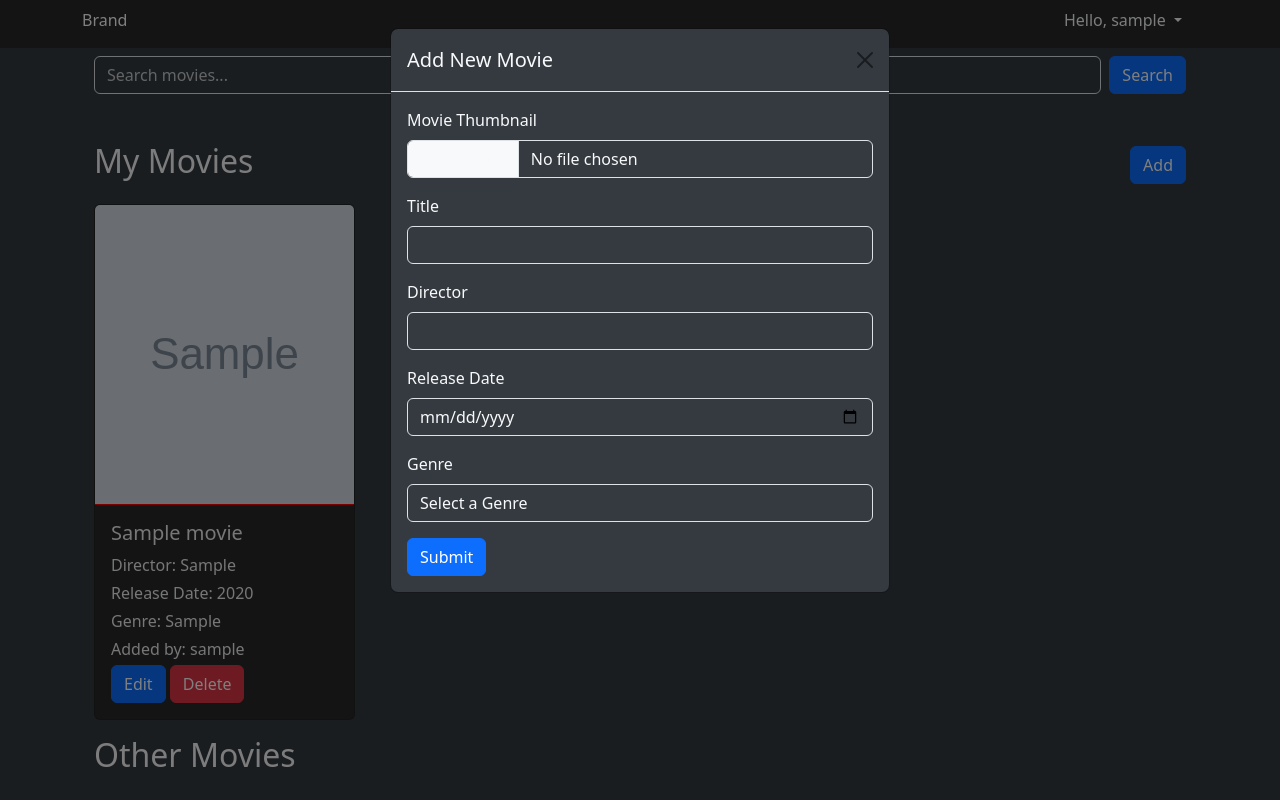
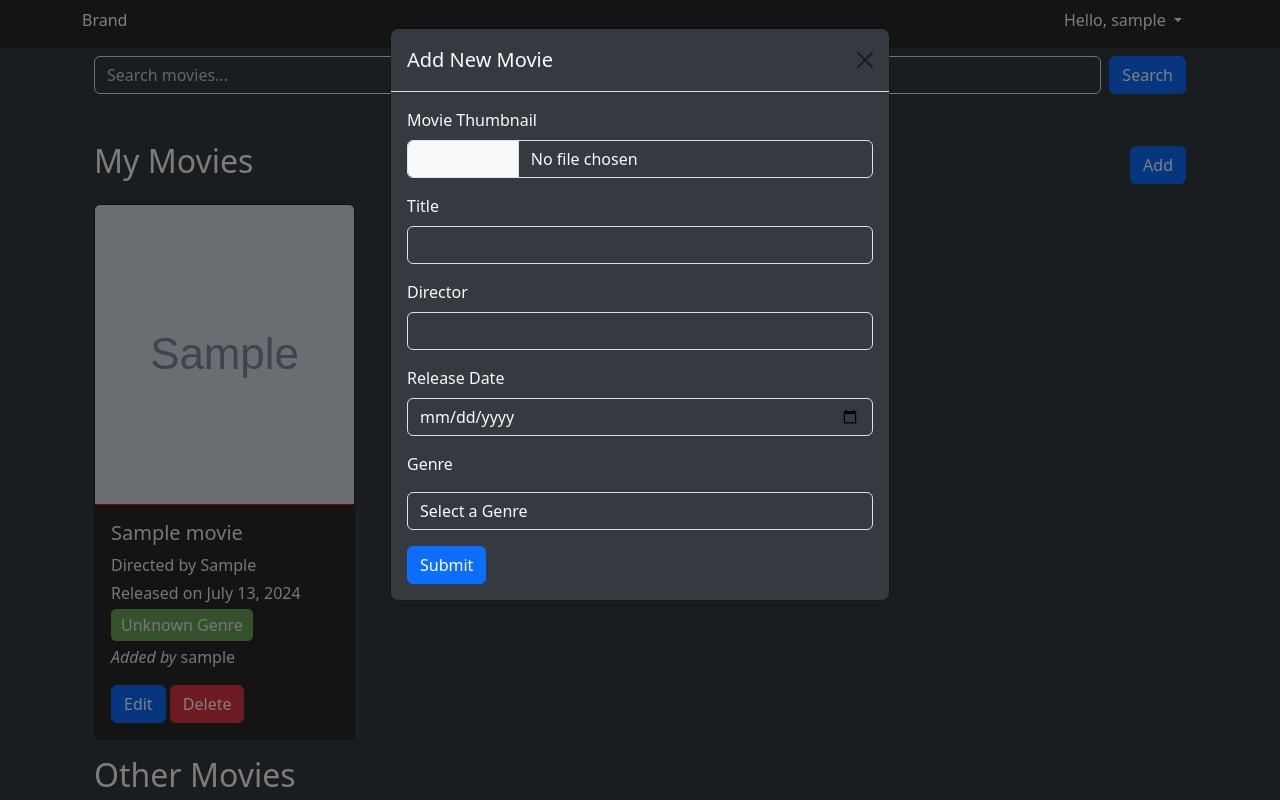
Before and after one commit to BustedElbow/IT6, a PHP site: page /index.php in a window 1280 px wide, after a click on "Add". Run offline with PHP 8.4, Linux system fonts and the light colour scheme; the visitor is signed in with stand-in values (Sample User, id 1); tables that the repository leaves empty or names only in its code hold one stand-in row (values such as "Sample post"); grey boxes marked "Sample" are stand-in pictures; some libraries are stand-ins or nearby versions.

Commit message:
changed the date format and added genre background color

```diff
--- a/partials/addmodal.php
+++ b/partials/addmodal.php
@@ -25,10 +25,12 @@
           </div>
           <div class="mb-3">
             <label for="movieGenre" class="form-label">Genre</label>
+            <div id="genreTags" class="mt-2">
               <select class="form-control" id="movieGenre" name="genre">
                 <option value="">Select a Genre</option>
                 <option value="Action">Action</option>
                 <option value="Comedy">Comedy</option>
+                <option value="Cartoon">Cartoon</option>
                 <option value="Drama">Drama</option>
                 <option value="Fantasy">Fantasy</option>
                 <option value="Horror">Horror</option>
@@ -37,6 +39,7 @@
                 <option value="Thriller">Thriller</option>
               </select>
             </div>
+          </div>
           <button type="submit" class="btn btn-primary">Submit</button>
         </form>
       </div>
--- a/partials/movielist.php
+++ b/partials/movielist.php
@@ -42,20 +42,32 @@ if (!empty($search)) {
   </div>
   <div class="row gx-3">
     <?php
+    $genreColors = [
+      "Action" => "#68a357", // Dark Green
+      "Comedy" => "#68a357", // Dark Green
+      "Cartoon" => "#68a357", // Dark Green
+      "Drama" => "#68a357", // Dark Green
+      "Fantasy" => "#68a357", // Dark Green
+      "Horror" => "#68a357", // Dark Green
+      "Mystery" => "#68a357", // Dark Green
+      "Romance" => "#68a357" // Dark Green
+    ];
     $hasMovies = false;
     foreach ($movies as $movie):
       if ($_SESSION['userID'] == ($movie['userID'] ?? null)):
-        $hasMovies = true; ?>
+        $hasMovies = true;
+        $genreColor = $genreColors[$movie['genre']] ?? '#68a357'; // Default to white if genre not found
+        $genreText = array_key_exists($movie['genre'], $genreColors) ? htmlspecialchars($movie['genre']) : 'Unknown Genre'; // Check if genre is known
+        ?>
         <div class="col-lg-3 col-md-4 mb-3">
           <div class="card card-color w-auto">
             <img src="<?= !empty($movie['imagePath']) ? '../src/images/movies/' . htmlspecialchars($movie['imagePath']) : '../src/images/movies/no_image.png'; ?>" class="card-img-top img-fluid" alt="<?= htmlspecialchars($movie['title'] ?? 'Default Title'); ?>">
-
             <div class="card-body">
               <h5 class="card-title"><?= htmlspecialchars($movie['title'] ?? ''); ?></h5>
-              <p class="card-text mb-1">Director: <?= htmlspecialchars($movie['director'] ?? ''); ?></p>
-              <p class="card-text mb-1">Release Date: <?= htmlspecialchars($movie['releaseYear'] ?? ''); ?></p>
-              <p class="card-text mb-1">Genre: <?= htmlspecialchars($movie['genre'] ?? ''); ?></p>
-              <p class="card-text mb-1">Added by: <?= htmlspecialchars($movie['username'] ?? ''); ?></p>
+              <p class="card-text mb-1">Directed by <?= htmlspecialchars($movie['director'] ?? ''); ?></p>
+              <p class="card-text mb-2">Released on <?= !empty($movie['releaseYear']) ? date_format(date_create($movie['releaseYear']), 'F j, Y') : ''; ?></p>
+              <p class="card-text mb-2"><span style="background-color: <?= $genreColor; ?>; padding: 5px 10px; margin-right: 5px; border-radius: 5px;"><?= $genreText; ?></span></p>
+              <p class="card-text mb-3"><i>Added by </i><?= htmlspecialchars($movie['username'] ?? ''); ?></p>
               <?php if ($isAdmin || $_SESSION['userID'] == ($movie['userID'] ?? null)): ?>
                 <button type="button" class="btn btn-primary editBtn" data-bs-toggle="modal" data-bs-target="#editMovieModal"
                 data-movie-id="<?= htmlspecialchars($movie['movieID'] ?? ''); ?>"
--- a/partials/navbar.php
+++ b/partials/navbar.php
@@ -13,7 +13,7 @@ session_start()
   <div class="container">
     <div class="d-none d-lg-block ms-auto">
       <ul class="nav justify-content-between">
-        <a class="nav-brand" href="#">Brand</a>
+        <a class="nav-brand" href="index.php">Brand</a>
           <?php if(isset($_SESSION['username'])): ?>
             <li class="nav-item dropdown">
               <a class="nav-link dropdown-toggle text-light" href="#" id="navbarDropdown" role="button" data-bs-toggle="dropdown" aria-expanded="false">
--- a/src/index.php
+++ b/src/index.php
@@ -16,7 +16,7 @@
 
 <body>
 
-  <?php require '../partials/navbar.php'; ?>
+<?php require '../partials/navbar.php'; ?>
 
   <main class="main container py-2">
 
```
Also changed, not shown: src/images/movies/8725-chainsaw-man-13-pfpsgg.png (added), src/images/movies/lorax.jpg. Lines whose indentation alone changed are shown as unchanged.
